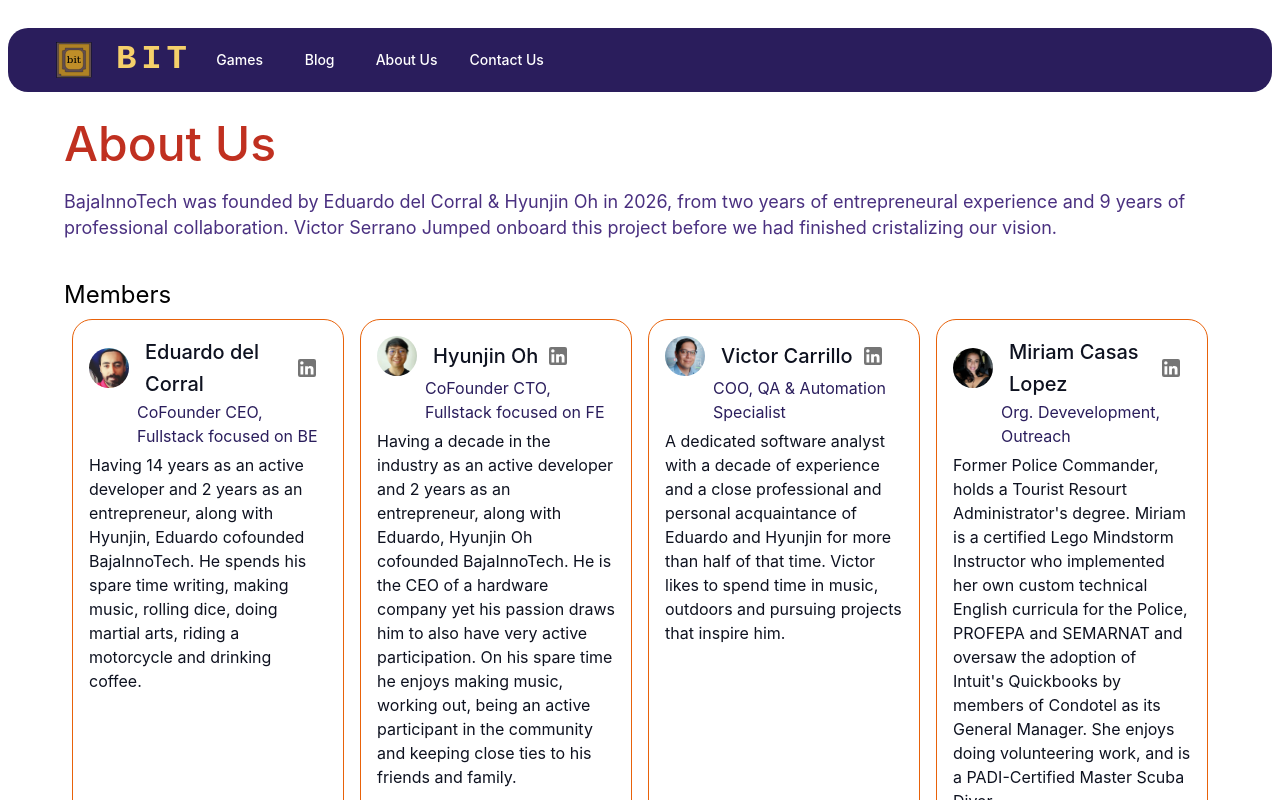
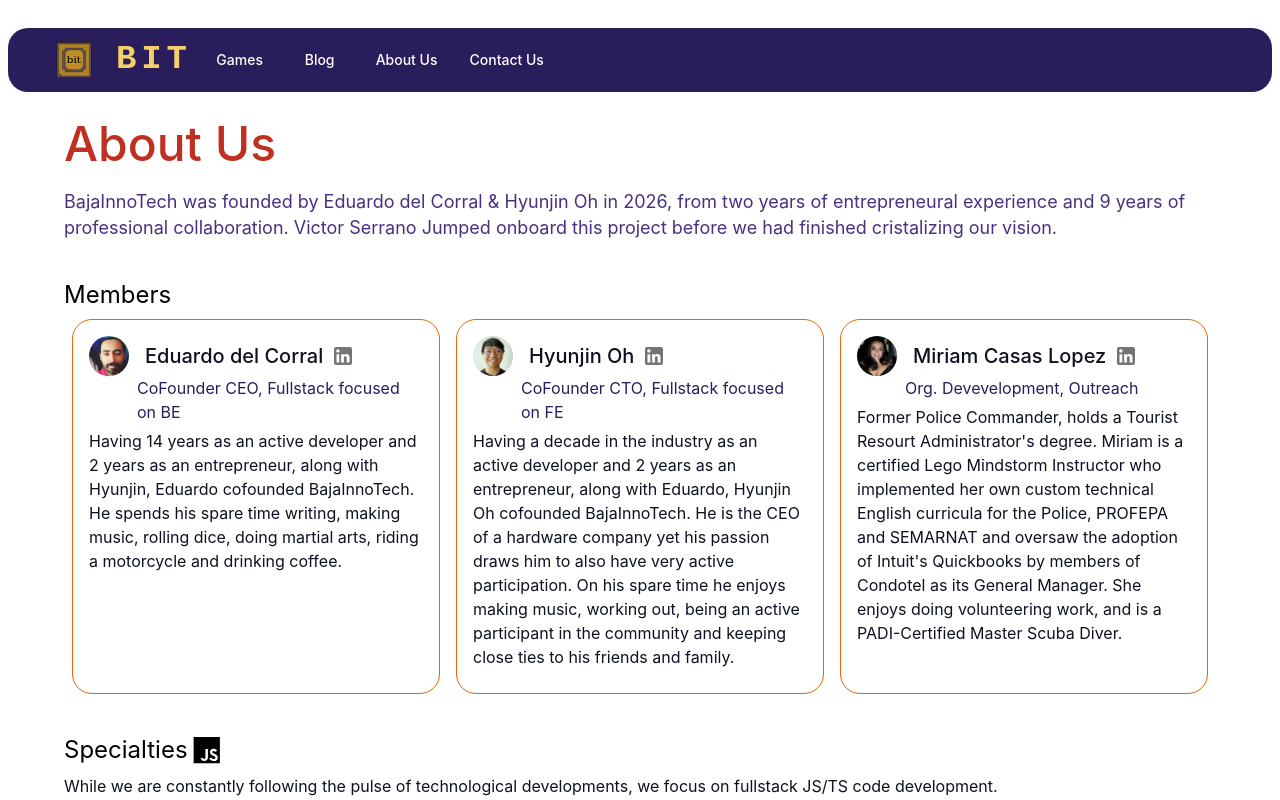
Before and after one commit to BajaInnoTech/bit-mysteries, a React (Create React App) app: page / in a window 1280 px wide. Both pictures are taken after a click on the button "About Us". Shown: the top 800 px of the page. Built offline with nearby package versions, Linux system fonts and the light colour scheme; some icons are missing.

Commit message:
Removed Victor who's been unavailable

```diff
--- a/src/sections/about.js
+++ b/src/sections/about.js
@@ -17,7 +17,6 @@ import { faTypescript } from '@fortawesome/free-brands-svg-icons';
 import eduardo from '../assets/images/eduardo.jpeg';
 import hyunjin from '../assets/images/hyunjin.jpeg';
 import miriam from '../assets/images/miriam.jpeg';
-import victor from '../assets/images/victor.jpeg';
 
 function About() {
     const theme = useTheme();
@@ -128,43 +127,6 @@ function About() {
                             <Box sx={{ display: 'flex', flexDirection: 'row', alignItems: 'center' }}>
                                 <Avatar
                                     sx={{ mr: 2 }}
-                                    alt="victor"
-                                    src={victor}
-                                />
-                                <Typography variant="h6">Victor Carrillo</Typography>
-                                <IconButton
-                                    href="https://www.linkedin.com/in/victor-morales-a959a65b/"
-                                    target="_blank"
-                                    rel="noopener noreferrer"
-                                    aria-label="LinkedIn"
-                                >
-                                    <LinkedInIcon />
-                                </IconButton>
-                            </Box>
-                            <Box sx={{ pl: 6 }}>
-                                <Typography gutterBottom sx={{color:"secondary.dark"}}>
-                                    COO, QA & Automation Specialist
-                                </Typography>
-                            </Box>
-                            <Typography>
-                                A dedicated software analyst with a decade of experience and a close professional and personal acquaintance of Eduardo and Hyunjin for more than half of that time. Victor likes to spend time in music, outdoors and pursuing projects that inspire him.
-                            </Typography>
-                        </CardContent>
-                    </Card>
-                    <Card
-                        variant="outlined"
-                        sx={{
-                            border: `1px solid ${theme.palette.primary.main}`,
-                            borderRadius: 2,
-                            margin: 1,
-                            flexGrow: 1,
-                            width: { md: '30%', xs: '100%' },
-                        }}
-                    >
-                        <CardContent>
-                            <Box sx={{ display: 'flex', flexDirection: 'row', alignItems: 'center' }}>
-                                <Avatar
-                                    sx={{ mr: 2 }}
                                     alt="miriam"
                                     src={miriam}
                                 />
```
Also changed, not shown: src/assets/images/victor.jpeg (deleted), 2 other files (tests, documents, lock files or other folders).
